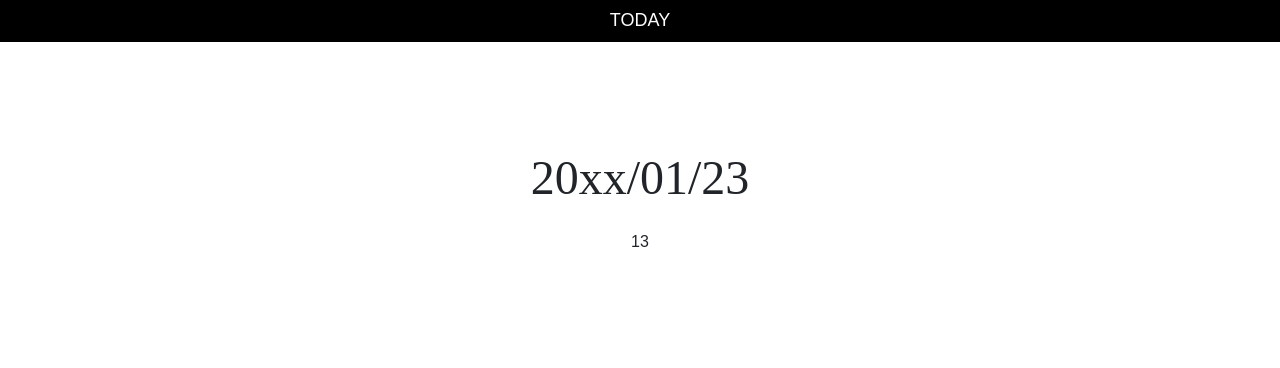
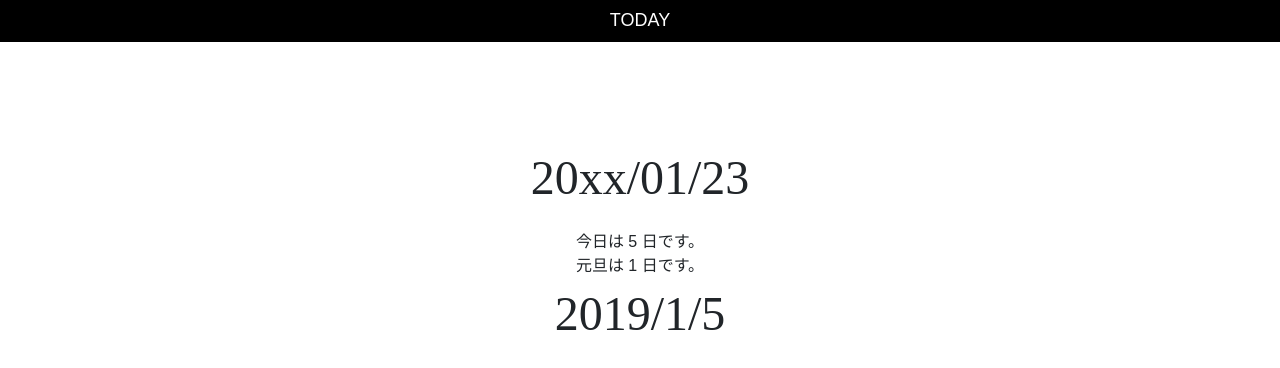
Before and after one commit to st-1297/js-test01, a plain HTML site: page index.html in a window 1280 px wide. Drawn offline with nearby package versions, Linux system fonts and the light colour scheme.

Commit message:
チャプター５完了。

```diff
--- a/index.html
+++ b/index.html
@@ -17,11 +17,18 @@
             <h1>TODAY</h1>
         </header>
         <div class="container">
-            <!--<p class="date">20xx/01/23</p>-->
             <script type="text/javascript" language="javascript">
                 //日付を表示する
-                document.write('<p class="date">20xx/01/23</p>')
-                document.write(10+3)
+                var today = new Date();
+                var todayHtml = today.getFullYear() + '/' +
+                (today.getMonth() + 1) + '/' + today.getDate();
+                var newYear = new Date(2019, 1, 1);
+                document.write('<p class="date">20xx/01/23</p>');
+                document.write('今日は ' + today.getDate() + ' 日です。');
+                document.write('<br>');
+                document.write('元旦は ' + newYear.getDate() + ' 日です。');
+                document.write('<p class="date">' + todayHtml + '</p>')
+
             </script>
         </div>
     </body>
```
